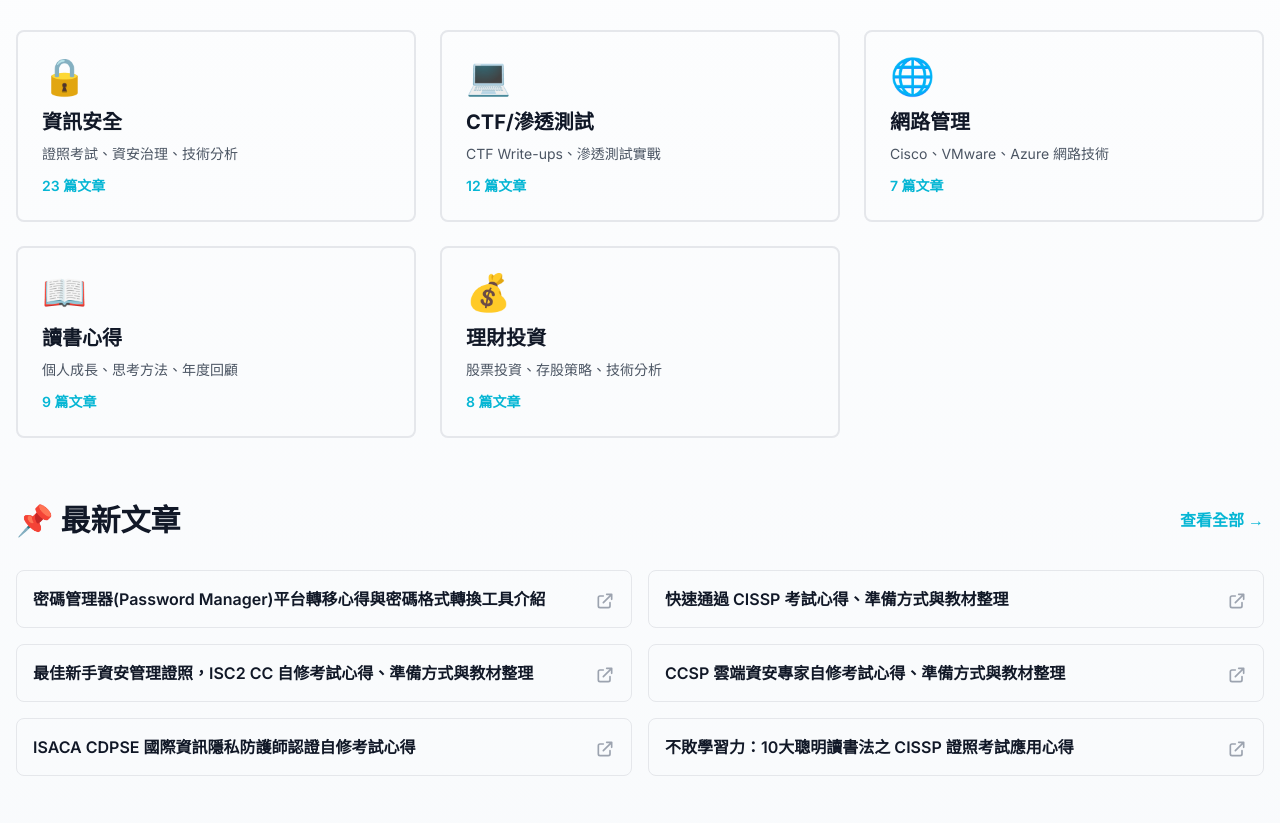
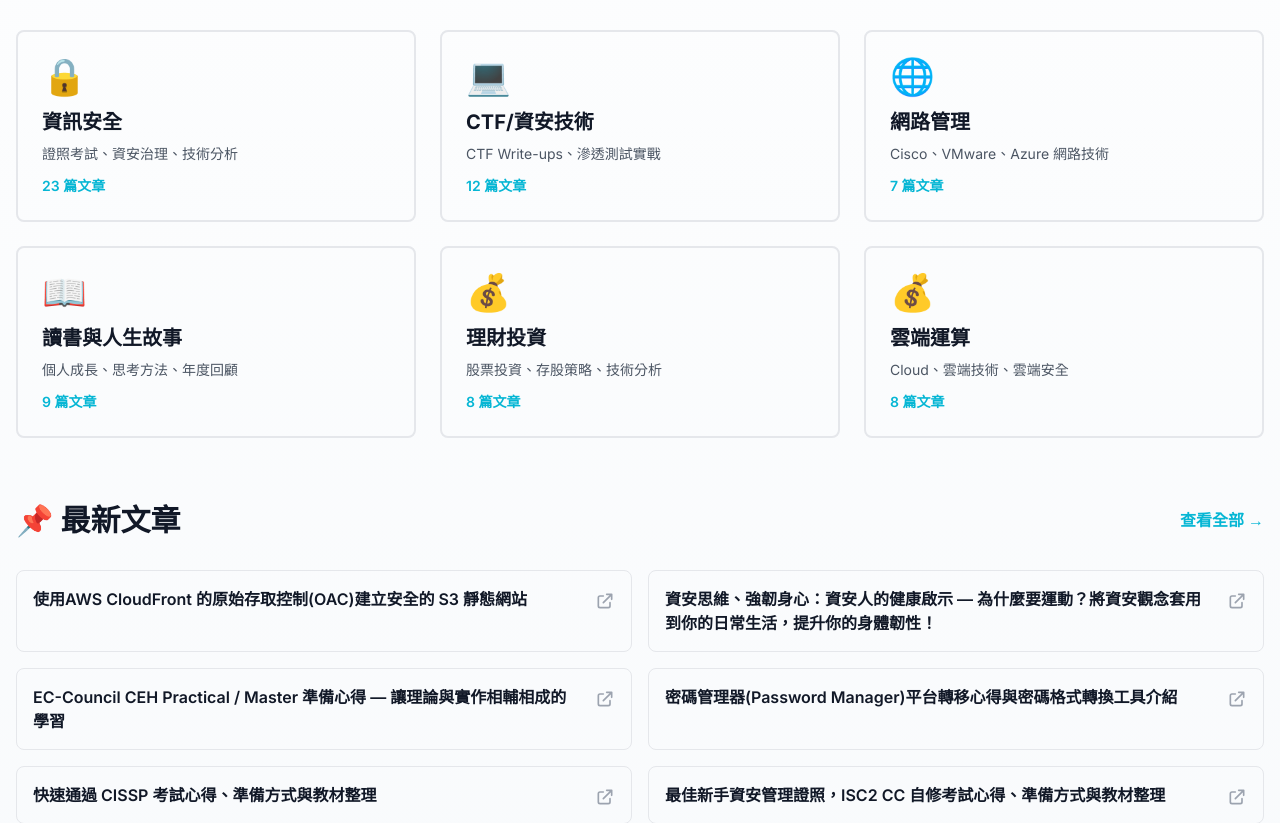
Before and after one commit to kuronetwork/kuronetwork.github.io, a Next.js app: page / in a window 1280 px wide. Shown: the part 835-1658 px from the top of the page. Built offline with nearby package versions, Linux system fonts and the light colour scheme.

Commit message:
Update articles

```diff
--- a/data/articles.ts
+++ b/data/articles.ts
@@ -10,6 +10,8 @@
 
 export const articles: Article[] = [
   // 資訊安全
+  { id: 61, title: "資安思維、強韌身心：資安人的健康啟示 — 為什麼要運動？將資安觀念套用到你的日常生活，提升你的身體韌性！", date: "2023-08-30", category: "資訊安全", tags: ["CEH", "證照"], url: "https://medium.com/blacksecurity/workout-d40a34b19194" },
+  { id: 60, title: "EC-Council CEH Practical / Master 準備心得 — 讓理論與實作相輔相成的學習", date: "2023-08-11", category: "資訊安全", tags: ["CEH", "證照"], url: "https://medium.com/blacksecurity/ceh-practical-master-3e80cac180a2" },
   { id: 59, title: "密碼管理器(Password Manager)平台轉移心得與密碼格式轉換工具介紹", date: "2022-09-15", category: "資訊安全", tags: ["密碼管理", "工具"], url: "https://medium.com/blacksecurity/passwordmanager-21e115f2f59b", featured: true },
   { id: 58, title: "快速通過 CISSP 考試心得、準備方式與教材整理", date: "2022-09-01", category: "資訊安全", tags: ["CISSP", "證照"], url: "https://medium.com/blacksecurity/cissp-8ff31adf79e0", featured: true },
   { id: 57, title: "最佳新手資安管理證照，ISC2 CC 自修考試心得、準備方式與教材整理", date: "2022-08-31", category: "資訊安全", tags: ["CC", "證照"], url: "https://medium.com/blacksecurity/cc-cbcfc9b842b5" },
@@ -34,6 +36,9 @@
   { id: 38, title: "網路安全封包分析:Wireshark 快速判斷IP位置並找出可疑程式", date: "2022-06-01", category: "資訊安全", tags: ["Wireshark", "封包分析"], url: "https://medium.com/blacksecurity/securityanalysiswithwireshark1-51b4a54ba483" },
   { id: 37, title: "資訊安全-金融業資訊安全技術法規要求簡介", date: "2022-05-25", category: "資訊安全", tags: ["法規", "金融"], url: "https://medium.com/blacksecurity/資訊安全-金融業資訊安全技術法規要求簡介-d3bb8d66a308" },
 
+// 雲端運算
+  { id: 62, title: "使用AWS CloudFront 的原始存取控制(OAC)建立安全的 S3 靜態網站", date: "2023-10-09", category: "雲端運算", tags: ["CEH", "證照"], url: "https://medium.com/blacksecurity/aws-cloudfront-oac-5805d27b3a7a" },
+
   // CTF / 滲透測試
   { id: 36, title: "Root me — Zone Transfer Write-up", date: "2022-05-20", category: "CTF/滲透測試", tags: ["Root me", "DNS"], url: "https://medium.com/blacksecurity/root-me-dns-zone-transfer-write-up-596dc252c98b" },
   { id: 35, title: "Root me — IP Time to Live(TTL) Write-up", date: "2022-05-15", category: "CTF/滲透測試", tags: ["Root me", "網路"], url: "https://medium.com/blacksecurity/root-me-ip-time-to-live-write-up-492ca954ea6b" },
@@ -49,7 +54,7 @@
   { id: 25, title: "Root me-FTP authentication Write-up", date: "2022-03-25", category: "CTF/滲透測試", tags: ["Root me", "FTP"], url: "https://medium.com/blacksecurity/root-me-ftp-authentication-write-up-5a44532bac47" },
 
   // 網路管理
-  { id: 24, title: "AZ-900 Microsoft Azure Fundamentals 自修考試心得與準備資料", date: "2022-03-20", category: "網路管理", tags: ["Azure", "證照"], url: "https://medium.com/@kuroH/az-900-microsoft-azure-fundamentals-d0718175de65" },
+  { id: 24, title: "AZ-900 Microsoft Azure Fundamentals 自修考試心得與準備資料", date: "2022-03-20", category: "雲端運算", tags: ["Azure", "證照"], url: "https://medium.com/@kuroH/az-900-microsoft-azure-fundamentals-d0718175de65" },
   { id: 23, title: "VMware VCP-NV網路虛擬化 — 自修考試準備心得與抵免上課教學", date: "2022-03-15", category: "網路管理", tags: ["VMware", "證照"], url: "https://medium.com/blacksecurity/vmware-network-virtualization-e52b09b526c8" },
   { id: 22, title: "Cisco CCNP Enterprise 2020新版自修考試準備心得與流程介紹", date: "2022-03-10", category: "網路管理", tags: ["Cisco", "CCNP"], url: "https://medium.com/blacksecurity/cisco-ccnp-enterprise-2020-9866cbf2d050" },
   { id: 21, title: "[Cisco] 網路流量側錄功能教學-SPAN", date: "2022-03-05", category: "網路管理", tags: ["Cisco", "SPAN"], url: "https://medium.com/blacksecurity/cisco-流量側錄功能-span-mirror-port-17f380e404ac" },
@@ -81,8 +86,9 @@
 
 export const categories = [
   { name: "資訊安全", icon: "🔒", count: 23, description: "證照考試、資安治理、技術分析" },
-  { name: "CTF/滲透測試", icon: "💻", count: 12, description: "CTF Write-ups、滲透測試實戰" },
+  { name: "CTF/資安技術", icon: "💻", count: 12, description: "CTF Write-ups、滲透測試實戰" },
   { name: "網路管理", icon: "🌐", count: 7, description: "Cisco、VMware、Azure 網路技術" },
-  { name: "讀書心得", icon: "📖", count: 9, description: "個人成長、思考方法、年度回顧" },
+  { name: "讀書與人生故事", icon: "📖", count: 9, description: "個人成長、思考方法、年度回顧" },
   { name: "理財投資", icon: "💰", count: 8, description: "股票投資、存股策略、技術分析" },
+  { name: "雲端運算", icon: "💰", count: 8, description: "Cloud、雲端技術、雲端安全" }, //icon
 ];
```
Also changed, not shown: 1 other file (tests, documents, lock files or other folders).
